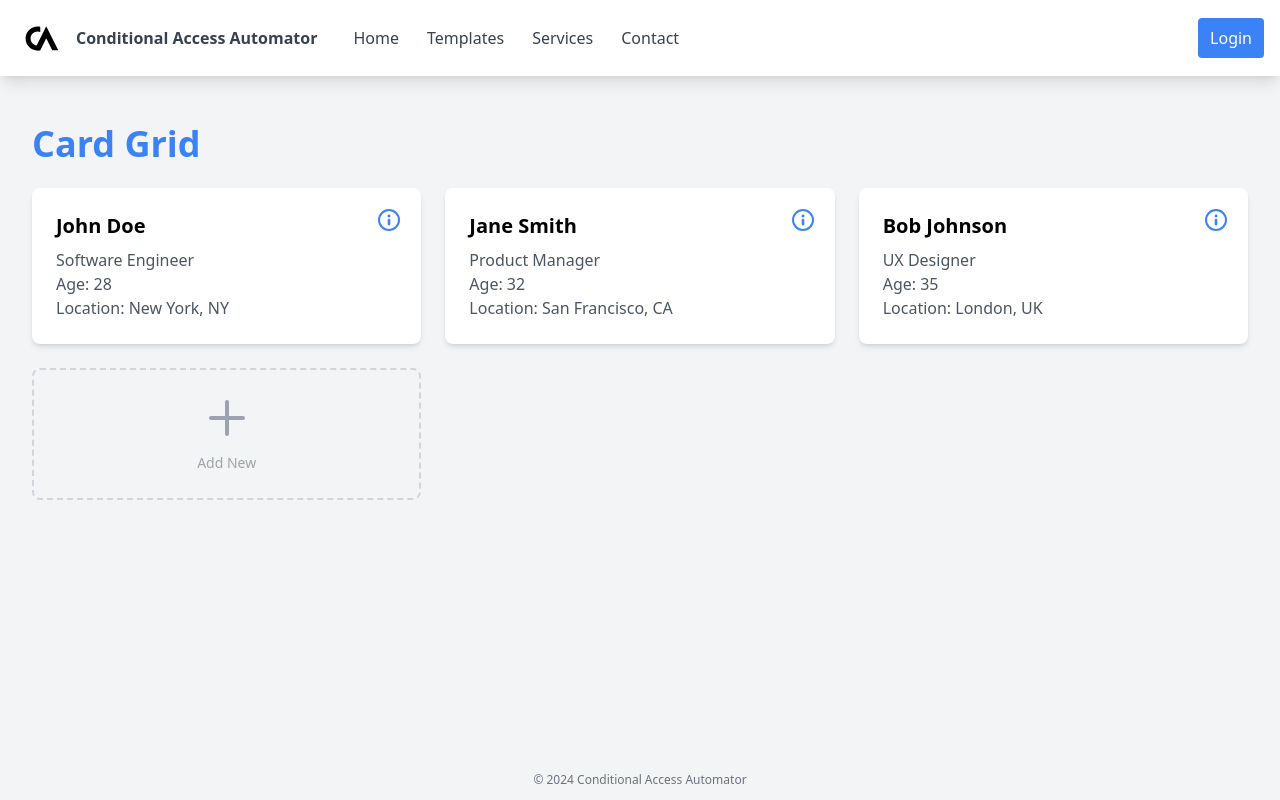
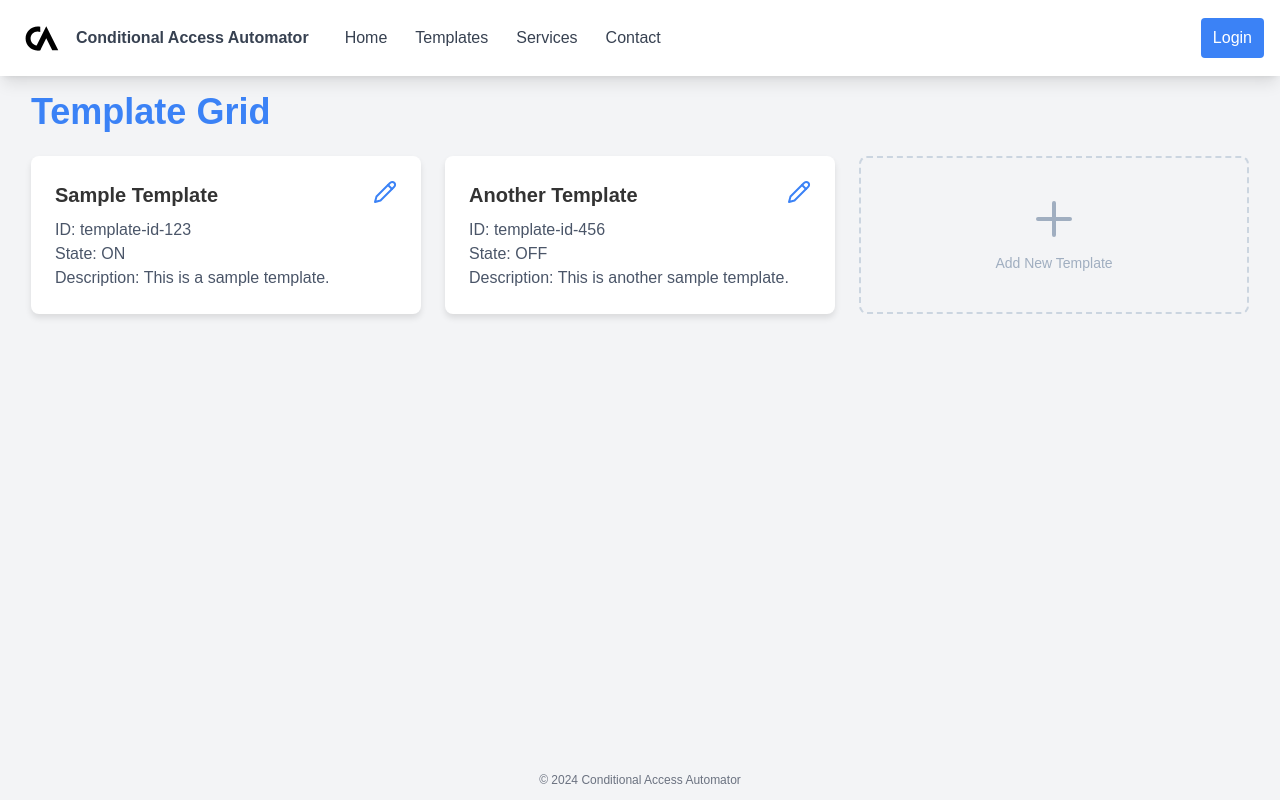
Before and after one commit to Megakuul/conditional-access-automator, a Flask app: page /templates in a window 1280 px wide. Run offline with Flask 3, Linux system fonts and the light colour scheme; some libraries are stand-ins or nearby versions.

Commit message:
fix: changes json structure of template cards

```diff
--- a/web/static/scripts/templates.js
+++ b/web/static/scripts/templates.js
@@ -1,21 +1,37 @@
-// Global variable to store people data
-let people = [
-  { name: "John Doe", jobTitle: "Software Engineer", age: 28, location: "New York, NY", bio: "Passionate about web development and AI." },
-  { name: "Jane Smith", jobTitle: "Product Manager", age: 32, location: "San Francisco, CA", bio: "Experienced in leading cross-functional teams." },
-  { name: "Bob Johnson", jobTitle: "UX Designer", age: 35, location: "London, UK", bio: "Creating intuitive and beautiful user experiences." },
+// Global variable to store template data
+let templates = [
+  {
+    id: "template-id-123",
+    name: "Sample Template",
+    description: "This is a sample template.",
+    state: 0,
+    grant: {
+      allowed_combinations: "Some combination rules"
+    }
+  },
+  {
+    id: "template-id-456",
+    name: "Another Template",
+    description: "This is another sample template.",
+    state: 1,
+    grant: {
+      allowed_combinations: "Different combination rules"
+    }
+  }
 ];
 
 // Function to create a single card
-function createCard(person) {
+function createCard(template) {
+  const stateText = template.state === 0 ? "ON" : template.state === 1 ? "OFF" : "REPORT";
   return `
-    <div class="bg-white shadow-md rounded-lg p-6 relative">
-      <div class="absolute top-5 right-5 cursor-pointer">
-        <img src="/static/assets/i.svg" class="h-6 w-6 text-blue-500 icon">
+    <div class="card">
+      <div class="info-icon">
+        <img src="/static/assets/i.svg" class="icon">
       </div>
-      <h2 class="text-xl font-semibold mb-2">${person.name}</h2>
-      <p class="text-gray-600">${person.jobTitle}</p>
-      <p class="text-gray-600">Age: ${person.age}</p>
-      <p class="text-gray-600">Location: ${person.location}</p>
+      <h2 class="card-title">${template.name}</h2>
+      <p class="card-info">ID: ${template.id}</p>
+      <p class="card-info">State: ${stateText}</p>
+      <p class="card-info">Description: ${template.description}</p>
     </div>
   `;
 }
@@ -23,26 +39,26 @@ function createCard(person) {
 // Function to create the "Add New" card
 function createAddNewCard() {
   return `
-    <div id="add-new-card" class="border-2 border-dashed border-gray-300 rounded-lg p-6 flex items-center justify-center cursor-pointer hover:border-gray-400 transition-colors duration-300">
-      <div class="text-gray-400 hover:text-gray-600 transition-colors duration-300">
+    <div id="add-new-card" class="add-new-card">
+      <div class="add-new-icon">
         <svg xmlns="http://www.w3.org/2000/svg" class="h-12 w-12 mx-auto mb-2" fill="none" viewBox="0 0 24 24" stroke="currentColor">
           <path stroke-linecap="round" stroke-linejoin="round" stroke-width="2" d="M12 4v16m8-8H4" />
         </svg>
-        <span class="text-sm font-medium">Add New</span>
+        <span class="add-new-text">Add New Template</span>
       </div>
     </div>
   `;
 }
 
 // Function to generate the entire grid
-function generateCardGrid(people) {
-  const cardsHtml = people.map(person => createCard(person)).join('');
+function generateCardGrid(templates) {
+  const cardsHtml = templates.map(template => createCard(template)).join('');
   const addNewCardHtml = createAddNewCard();
 
   return `
-    <div id="main-content" class="container mx-auto px-4 py-8">
-      <h1 class="text-4xl font-bold text-blue-500 mb-6">Card Grid</h1>
-      <div class="grid grid-cols-1 sm:grid-cols-2 lg:grid-cols-3 gap-6">
+    <div id="main-content" class="container">
+      <h1 class="text-4xl font-bold text-blue-500 mb-6">Template Grid</h1>
+      <div class="card-grid">
         ${cardsHtml}
         ${addNewCardHtml}
       </div>
@@ -51,86 +67,81 @@ function generateCardGrid(people) {
 }
 
 // Function to create edit/create popup
-function createEditPopup(person = {}) {
-  const isNewPerson = Object.keys(person).length === 0;
-  const title = isNewPerson ? "Add New Person" : "Edit Person";
+function createEditPopup(template = {}) {
+  const isNewTemplate = Object.keys(template).length === 0;
+  const title = isNewTemplate ? "Add New Template" : "Edit Template";
 
   const popupHtml = `
-    <div id="edit-popup" class="fixed inset-0 z-50 flex items-center justify-center">
-      <div class="bg-white p-8 rounded-lg w-full max-w-2xl h-3/4 relative z-10 flex flex-col">
-        <div class="flex justify-between items-center mb-4">
-          <h2 class="text-3xl font-bold">${title}</h2>
-          <button id="close-popup" class="text-gray-500 hover:text-gray-700">
+    <div id="edit-popup" class="popup">
+      <div class="popup-content">
+        <div class="popup-header">
+          <h2 class="popup-title">${title}</h2>
+          <button id="close-popup" class="close-button">
             <svg xmlns="http://www.w3.org/2000/svg" class="h-6 w-6 icon" fill="none" viewBox="0 0 24 24" stroke="currentColor">
               <path stroke-linecap="round" stroke-linejoin="round" stroke-width="2" d="M6 18L18 6M6 6l12 12" />
             </svg>
           </button>
         </div>
-        <div id="pretty-view" class="flex-grow overflow-auto">
+        <div id="pretty-view" class="popup-form">
           <form id="edit-form">
-            <div class="mb-4">
-              <label for="name" class="block text-gray-700 text-sm font-bold mb-2">Name:</label>
-              <input type="text" id="name" name="name" value="${person.name || ''}" class="shadow appearance-none border rounded w-full py-2 px-3 text-gray-700 leading-tight focus:outline-none focus:shadow-outline" required>
+            <div class="form-group">
+              <label for="id" class="form-label">ID:</label>
+              <input type="text" id="id" name="id" value="${template.id || ''}" class="form-input" required ${isNewTemplate ? '' : 'readonly'}>
             </div>
-            <div class="mb-4">
-              <label for="jobTitle" class="block text-gray-700 text-sm font-bold mb-2">Job Title:</label>
-              <input type="text" id="jobTitle" name="jobTitle" value="${person.jobTitle || ''}" class="shadow appearance-none border rounded w-full py-2 px-3 text-gray-700 leading-tight focus:outline-none focus:shadow-outline" required>
+            <div class="form-group">
+              <label for="name" class="form-label">Name:</label>
+              <input type="text" id="name" name="name" value="${template.name || ''}" class="form-input" required>
             </div>
-            <div class="mb-4">
-              <label for="age" class="block text-gray-700 text-sm font-bold mb-2">Age:</label>
-              <input type="number" id="age" name="age" value="${person.age || ''}" class="shadow appearance-none border rounded w-full py-2 px-3 text-gray-700 leading-tight focus:outline-none focus:shadow-outline" required>
+            <div class="form-group">
+              <label for="description" class="form-label">Description:</label>
+              <textarea id="description" name="description" class="form-input" rows="3">${template.description || ''}</textarea>
             </div>
-            <div class="mb-4">
-              <label for="location" class="block text-gray-700 text-sm font-bold mb-2">Location:</label>
-              <input type="text" id="location" name="location" value="${person.location || ''}" class="shadow appearance-none border rounded w-full py-2 px-3 text-gray-700 leading-tight focus:outline-none focus:shadow-outline" required>
+            <div class="form-group">
+              <label for="state" class="form-label">State:</label>
+              <select id="state" name="state" class="form-input" required>
+                <option value="0" ${template.state === 0 ? 'selected' : ''}>ON</option>
+                <option value="1" ${template.state === 1 ? 'selected' : ''}>OFF</option>
+                <option value="2" ${template.state === 2 ? 'selected' : ''}>REPORT</option>
+              </select>
             </div>
-            <div class="mb-4">
-              <label for="bio" class="block text-gray-700 text-sm font-bold mb-2">Bio:</label>
-              <textarea id="bio" name="bio" class="shadow appearance-none border rounded w-full py-2 px-3 text-gray-700 leading-tight focus:outline-none focus:shadow-outline" rows="3">${person.bio || ''}</textarea>
+            <div class="form-group">
+              <label for="allowed_combinations" class="form-label">Allowed Combinations:</label>
+              <textarea id="allowed_combinations" name="allowed_combinations" class="form-input" rows="3">${template.grant?.allowed_combinations || ''}</textarea>
             </div>
           </form>
         </div>
-        <div id="json-view" class="hidden flex-grow overflow-auto">
-          <textarea id="json-edit" class="w-full h-full p-4 font-mono text-sm border rounded transition-colors duration-200">${JSON.stringify(person, null, 2)}</textarea>
+        <div id="json-view" class="hidden popup-form">
+          <textarea id="json-edit" class="form-input h-full">${JSON.stringify(template, null, 2)}</textarea>
         </div>
-        <div class="flex justify-between items-center mt-4">
+        <div class="popup-footer">
           <div class="relative group">
-            <button id="swap-view" class="text-blue-500 hover:text-blue-700 disabled:opacity-50">
+            <button id="swap-view" class="icon-button">
               <svg xmlns="http://www.w3.org/2000/svg" class="h-6 w-6 icon" fill="none" viewBox="0 0 24 24" stroke="currentColor">
                 <path stroke-linecap="round" stroke-linejoin="round" stroke-width="2" d="M8 7h12m0 0l-4-4m4 4l-4 4m0 6H4m0 0l4 4m-4-4l4-4" />
               </svg>
             </button>
-            <div class="absolute bottom-full left-1/2 transform -translate-x-1/2 mb-2 px-3 py-1 bg-gray-800 text-white text-xs rounded-lg opacity-0 group-hover:opacity-100 transition-opacity duration-300 whitespace-nowrap">
-              Switch view
-            </div>
           </div>
           <div class="flex items-center space-x-2">
-            ${isNewPerson ? '' : `
+            ${isNewTemplate ? '' : `
             <div class="relative group">
-              <button id="delete-entry" class="text-gray-500 hover:text-gray-700">
+              <button id="delete-entry" class="icon-button">
                 <svg xmlns="http://www.w3.org/2000/svg" class="h-6 w-6 icon trash-icon" fill="none" viewBox="0 0 24 24" stroke="currentColor">
                   <path stroke-linecap="round" stroke-linejoin="round" stroke-width="2" d="M19 7l-.867 12.142A2 2 0 0116.138 21H7.862a2 2 0 01-1.995-1.858L5 7m5 4v6m4-6v6m1-10V4a1 1 0 00-1-1h-4a1 1 0 00-1 1v3M4 7h16" />
                 </svg>
               </button>
-              <div class="absolute bottom-full left-1/2 transform -translate-x-1/2 mb-2 px-3 py-1 bg-gray-800 text-white text-xs rounded-lg opacity-0 group-hover:opacity-100 transition-opacity duration-300 whitespace-nowrap">
-                Delete Entry
-              </div>
             </div>
             `}
             <div class="relative group">
-              <button id="commit-changes" class="text-green-500 hover:text-green-700 disabled:opacity-50">
+              <button id="commit-changes" class="icon-button">
                 <svg xmlns="http://www.w3.org/2000/svg" class="h-6 w-6 icon" fill="none" viewBox="0 0 24 24" stroke="currentColor">
                   <path stroke-linecap="round" stroke-linejoin="round" stroke-width="2" d="M5 13l4 4L19 7" />
                 </svg>
               </button>
-              <div class="absolute bottom-full left-1/2 transform -translate-x-1/2 mb-2 px-3 py-1 bg-gray-800 text-white text-xs rounded-lg opacity-0 group-hover:opacity-100 transition-opacity duration-300 whitespace-nowrap">
-                Commit Changes
-              </div>
             </div>
           </div>
         </div>
       </div>
-      <div class="fixed inset-0 bg-black opacity-50"></div>
+      <div class="popup-overlay"></div>
     </div>
   `;
 
@@ -147,7 +158,11 @@ function createEditPopup(person = {}) {
       for (const [key, value] of Object.entries(jsonData)) {
         const input = editForm.elements[key];
         if (input) {
-          input.value = value;
+          if (key === 'grant') {
+            editForm.elements['allowed_combinations'].value = value.allowed_combinations;
+          } else {
+            input.value = value;
+          }
         }
       }
       jsonEdit.classList.remove('border-red-500', 'bg-red-100');
@@ -167,7 +182,11 @@ function createEditPopup(person = {}) {
   function updateJsonFromForm() {
     const formData = new FormData(editForm);
     const jsonData = Object.fromEntries(formData.entries());
-    jsonData.age = parseInt(jsonData.age, 10);
+    jsonData.state = parseInt(jsonData.state, 10);
+    jsonData.grant = {
+      allowed_combinations: jsonData.allowed_combinations
+    };
+    delete jsonData.allowed_combinations;
     jsonEdit.value = JSON.stringify(jsonData, null, 2);
   }
 
@@ -191,12 +210,12 @@ function createEditPopup(person = {}) {
     toggleBlur(false);
   });
 
-  if (!isNewPerson) {
+  if (!isNewTemplate) {
     document.getElementById('delete-entry').addEventListener('click', () => {
-      if (confirm('Are you sure you want to delete this entry?')) {
-        const index = people.findIndex(p => p.name === person.name);
+      if (confirm('Are you sure you want to delete this template?')) {
+        const index = templates.findIndex(t => t.id === template.id);
         if (index !== -1) {
-          people.splice(index, 1);
+          templates.splice(index, 1);
           refreshGrid();
           document.getElementById('edit-popup').remove();
           toggleBlur(false);
@@ -207,15 +226,19 @@ function createEditPopup(person = {}) {
 
   commitChangesButton.addEventListener('click', () => {
     const formData = new FormData(editForm);
-    const updatedPerson = Object.fromEntries(formData.entries());
-    updatedPerson.age = parseInt(updatedPerson.age, 10);
+    const updatedTemplate = Object.fromEntries(formData.entries());
+    updatedTemplate.state = parseInt(updatedTemplate.state, 10);
+    updatedTemplate.grant = {
+      allowed_combinations: updatedTemplate.allowed_combinations
+    };
+    delete updatedTemplate.allowed_combinations;
 
-    if (isNewPerson) {
-      people.push(updatedPerson);
+    if (isNewTemplate) {
+      templates.push(updatedTemplate);
     } else {
-      const index = people.findIndex(p => p.name === person.name);
+      const index = templates.findIndex(t => t.id === template.id);
       if (index !== -1) {
-        people[index] = updatedPerson;
+        templates[index] = updatedTemplate;
       }
     }
 
@@ -245,18 +268,18 @@ function toggleBlur(shouldBlur) {
 
 // Function to refresh the grid
 function refreshGrid() {
-  const gridHtml = generateCardGrid(people);
+  const gridHtml = generateCardGrid(templates);
   document.getElementById('content-container').innerHTML = gridHtml;
   addEventListeners();
 }
 
 // Function to add all event listeners
 function addEventListeners() {
-  const infoIcons = document.querySelectorAll('.icon');
+  const infoIcons = document.querySelectorAll('.info-icon');
   infoIcons.forEach((icon, index) => {
     icon.addEventListener('click', () => {
-      const person = people[index];
-      createEditPopup(person);
+      const template = templates[index];
+      createEditPopup(template);
       toggleBlur(true);
     });
   });
--- a/web/static/templates.css
+++ b/web/static/templates.css
@@ -1,5 +1,194 @@
-.icon:hover:not(.icon-disabled) {
-    transform: scale(1.15);
+/* General styles */
+body {
+    font-family: Arial, sans-serif;
+    line-height: 1.6;
+    color: #333;
+}
+
+.container {
+    max-width: 1200px;
+    margin: 0 auto;
+    padding: 0 15px;
+}
+
+/* Card styles */
+.card {
+    background-color: white;
+    box-shadow: 0 4px 6px rgba(0, 0, 0, 0.1);
+    border-radius: 0.5rem;
+    padding: 1.5rem;
+    position: relative;
+}
+
+.card-title {
+    font-size: 1.25rem;
+    font-weight: 600;
+    margin-bottom: 0.5rem;
+}
+
+.card-info {
+    color: #4a5568;
+}
+
+.info-icon {
+    position: absolute;
+    top: 1.5rem;
+    right: 1.5rem;
+    cursor: pointer;
+    height: 1.5rem;
+    width: 1.5rem;
+    color: #4299e1;
+}
+
+/* Add New Card styles */
+.add-new-card {
+    border: 2px dashed #cbd5e0;
+    border-radius: 0.5rem;
+    padding: 1.5rem;
+    display: flex;
+    align-items: center;
+    justify-content: center;
+    cursor: pointer;
+    transition: border-color 0.3s;
+}
+
+.add-new-card:hover {
+    border-color: #a0aec0;
+}
+
+.add-new-icon {
+    color: #a0aec0;
+    transition: color 0.3s;
+}
+
+.add-new-card:hover .add-new-icon {
+    color: #718096;
+}
+
+.add-new-text {
+    font-size: 0.875rem;
+    font-weight: 500;
+}
+
+/* Grid layout */
+.card-grid {
+    display: grid;
+    grid-template-columns: repeat(1, 1fr);
+    gap: 1.5rem;
+}
+
+@media (min-width: 640px) {
+    .card-grid {
+        grid-template-columns: repeat(2, 1fr);
+    }
+}
+
+@media (min-width: 1024px) {
+    .card-grid {
+        grid-template-columns: repeat(3, 1fr);
+    }
+}
+
+/* Popup styles */
+.popup {
+    position: fixed;
+    inset: 0;
+    z-index: 50;
+    display: flex;
+    align-items: center;
+    justify-content: center;
+}
+
+.popup-content {
+    background-color: white;
+    padding: 2rem;
+    border-radius: 0.5rem;
+    width: 100%;
+    max-width: 42rem;
+    height: 75%;
+    position: relative;
+    z-index: 10;
+    display: flex;
+    flex-direction: column;
+}
+
+.popup-header {
+    display: flex;
+    justify-content: space-between;
+    align-items: center;
+    margin-bottom: 1rem;
+}
+
+.popup-title {
+    font-size: 1.875rem;
+    font-weight: 700;
+}
+
+.close-button {
+    color: #718096;
+}
+
+.close-button:hover {
+    color: #4a5568;
+}
+
+.popup-form {
+    flex-grow: 1;
+    overflow: auto;
+}
+
+.form-group {
+    margin-bottom: 1rem;
+}
+
+.form-label {
+    display: block;
+    color: #4a5568;
+    font-size: 0.875rem;
+    font-weight: 700;
+    margin-bottom: 0.5rem;
+}
+
+.form-input {
+    width: 100%;
+    padding: 0.5rem 0.75rem;
+    border: 1px solid #cbd5e0;
+    border-radius: 0.25rem;
+    font-size: 1rem;
+    line-height: 1.5;
+    transition: box-shadow 0.15s ease-in-out;
+}
+
+.form-input:focus {
+    outline: none;
+    box-shadow: 0 0 0 3px rgba(66, 153, 225, 0.5);
+}
+
+.popup-footer {
+    display: flex;
+    justify-content: space-between;
+    align-items: center;
+    margin-top: 1rem;
+}
+
+.popup-overlay {
+    position: fixed;
+    inset: 0;
+    background-color: rgba(0, 0, 0, 0.5);
+}
+
+/* Icon styles */
+.icon-button {
+    color: #718096; /* Default gray color for icons */
+}
+
+.icon-button:hover {
+    color: #4a5568; /* Darker gray on hover */
+}
+
+.icon-button:disabled {
+    opacity: 0.5;
+    cursor: not-allowed;
 }
 
 .icon {
@@ -7,11 +196,41 @@
     transition: transform 0.15s ease;
 }
 
-.trash-icon:hover {
-    rotate: 5deg;
+.icon:hover:not(.icon-disabled) {
+    transform: scale(1.15);
 }
 
 .trash-icon {
     rotate: 0;
     transition: transform 0.15s ease, rotate 0.15s ease;
 }
+
+.trash-icon:hover {
+    rotate: 5deg;
+}
+
+/* Specific icon colors */
+#swap-view .icon {
+    color: #4299e1; /* Blue color for switch view icon */
+}
+
+#swap-view:hover .icon {
+    color: #2b6cb0; /* Darker blue on hover */
+}
+
+#commit-changes .icon {
+    color: #38a169; /* Green color for checkmark icon */
+}
+
+#commit-changes:hover .icon {
+    color: #2f855a; /* Darker green on hover */
+}
+
+/* Utility classes */
+.blur-sm {
+    filter: blur(4px);
+}
+
+.hidden {
+    display: none;
+}
--- a/web/templates/footer.html
+++ b/web/templates/footer.html
@@ -1,3 +1,24 @@
+<div class="container">
+    <!-- Display error messages -->
+    {% with messages = get_flashed_messages(with_categories=true) %}
+        {% if messages %}
+            <div class="fixed top-5 right-5 space-y-4 z-50">
+                {% for category, message in messages %}
+                    <div class="max-w-sm w-full bg-red-100 border border-red-400 text-red-700 px-4 py-3 rounded shadow-md" role="alert">
+                        <div class="flex justify-between items-center">
+                            <span>{{ message }}</span>
+                            <button onclick="this.parentElement.parentElement.remove();" class="text-red-700 focus:outline-none">
+                                <svg class="fill-current h-6 w-6" role="button" xmlns="http://www.w3.org/2000/svg" viewBox="0 0 20 20">
+                                    <path d="M14.348 5.652a1 1 0 10-1.414-1.414L10 7.586 7.066 5.152a1 1 0 10-1.414 1.414L8.586 10l-2.934 2.934a1 1 0 101.414 1.414L10 12.414l2.934 2.934a1 1 0 001.414-1.414L11.414 10l2.934-2.934z"/>
+                                </svg>
+                            </button>
+                        </div>
+                    </div>
+                {% endfor %}
+            </div>
+        {% endif %}
+    {% endwith %}
+</div>
 <footer class="text-center text-gray-500 text-xs py-3">
     <p>&copy; 2024 Conditional Access Automator</p>
 </footer>
```
Also changed, not shown: web/static/assets/i.svg.
